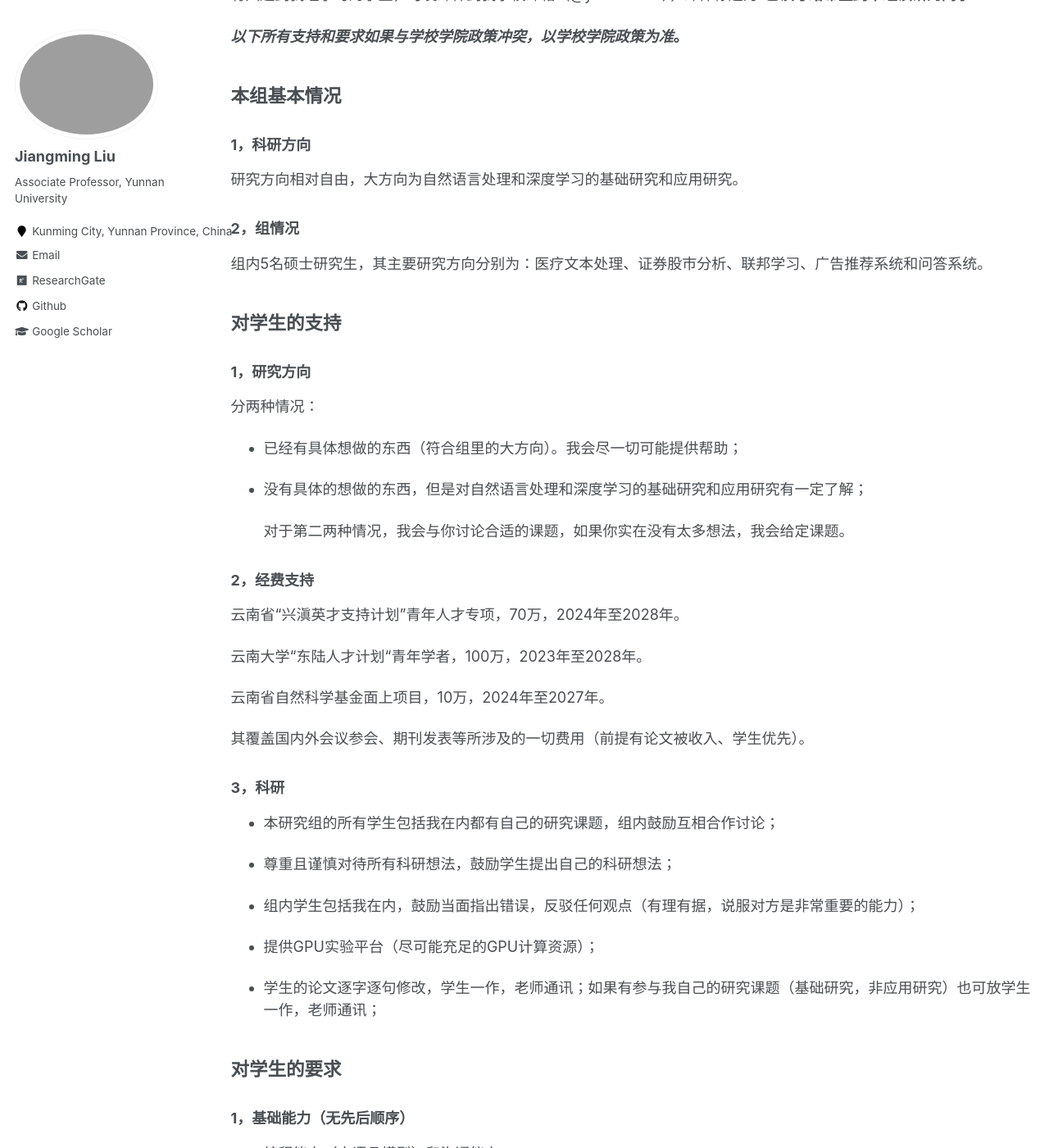
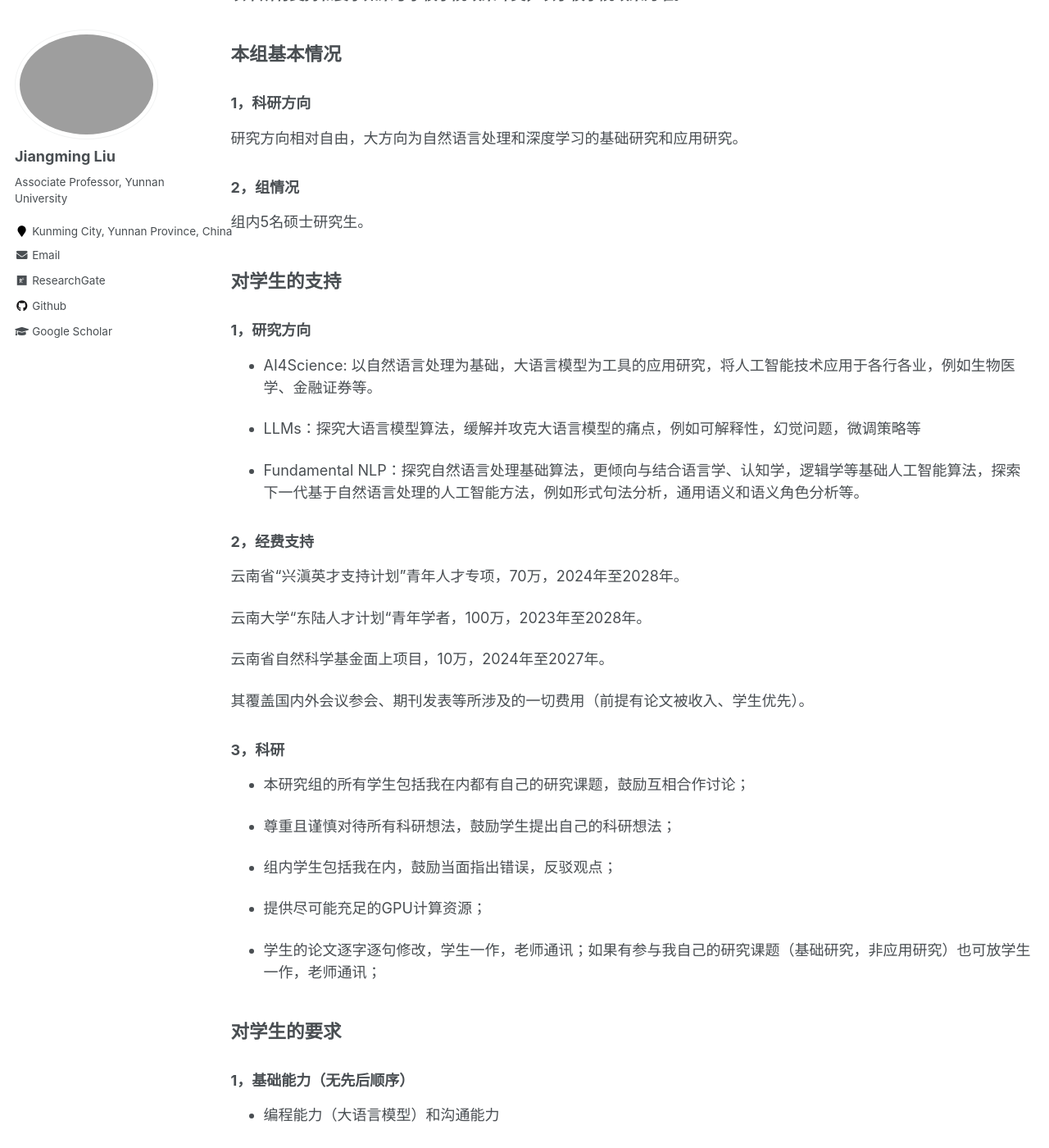
Before and after one commit to LeonCrashCode/LeonCrashCode.github.io, a Jekyll site: the page built from _pages/group_zh.md, in a window 1280 px wide and 1400 px high, scrolled down 254 px. Shown: the whole window at 82% size. Built offline with Jekyll 4.4.1, drawn with Linux system fonts in a browser that asks for light colours; some of the changed text lies outside the part shown.

Commit message:
Update group_zh.md

```diff
--- a/_pages/group_zh.md
+++ b/_pages/group_zh.md
@@ -22,19 +22,17 @@ redirect_from:
 
 ### 2，组情况
 
-组内5名硕士研究生，其主要研究方向分别为：医疗文本处理、证券股市分析、联邦学习、广告推荐系统和问答系统。
+组内5名硕士研究生。
 
 ## 对学生的支持
 
 ### 1，研究方向
 
-分两种情况：
+- AI4Science: 以自然语言处理为基础，大语言模型为工具的应用研究，将人工智能技术应用于各行各业，例如生物医学、金融证券等。
 
-- 已经有具体想做的东西（符合组里的大方向）。我会尽一切可能提供帮助；
+- LLMs：探究大语言模型算法，缓解并攻克大语言模型的痛点，例如可解释性，幻觉问题，微调策略等
 
-- 没有具体的想做的东西，但是对自然语言处理和深度学习的基础研究和应用研究有一定了解；
-
-  对于第二两种情况，我会与你讨论合适的课题，如果你实在没有太多想法，我会给定课题。
+- Fundamental NLP：探究自然语言处理基础算法，更倾向与结合语言学、认知学，逻辑学等基础人工智能算法，探索下一代基于自然语言处理的人工智能方法，例如形式句法分析，通用语义和语义角色分析等。
 
 ### 2，经费支持
 
@@ -48,13 +46,13 @@ redirect_from:
 
 ### 3，科研
 
-- 本研究组的所有学生包括我在内都有自己的研究课题，组内鼓励互相合作讨论；
+- 本研究组的所有学生包括我在内都有自己的研究课题，鼓励互相合作讨论；
 
 - 尊重且谨慎对待所有科研想法，鼓励学生提出自己的科研想法；
 
-- 组内学生包括我在内，鼓励当面指出错误，反驳任何观点（有理有据，说服对方是非常重要的能力）；
+- 组内学生包括我在内，鼓励当面指出错误，反驳观点；
 
-- 提供GPU实验平台（尽可能充足的GPU计算资源）；
+- 提供尽可能充足的GPU计算资源；
 
 - 学生的论文逐字逐句修改，学生一作，老师通讯；如果有参与我自己的研究课题（基础研究，非应用研究）也可放学生一作，老师通讯；
 
@@ -84,7 +82,7 @@ redirect_from:
 
 科研需要认真严谨的态度和敢于突破的勇气。论文是科研成果的唯一展现形式。
 
-最基本的要求，满足以下条件之一。
+毕业要求，满足以下条件之一。
 
 - 一篇CCF A/B类会议论文、一篇普通会议（录用或在投）
 
```
Also changed, not shown: other parts of _pages/group_zh.md (+2 -2 lines).
